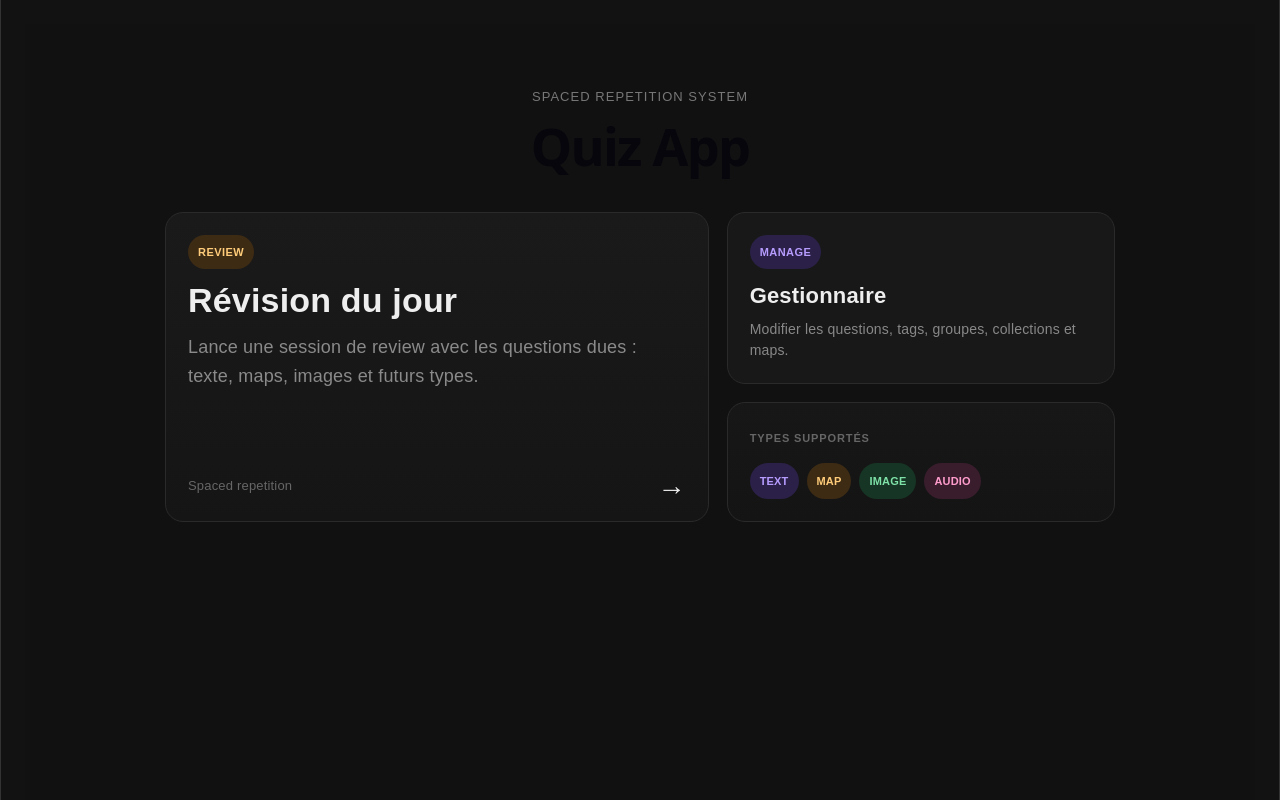
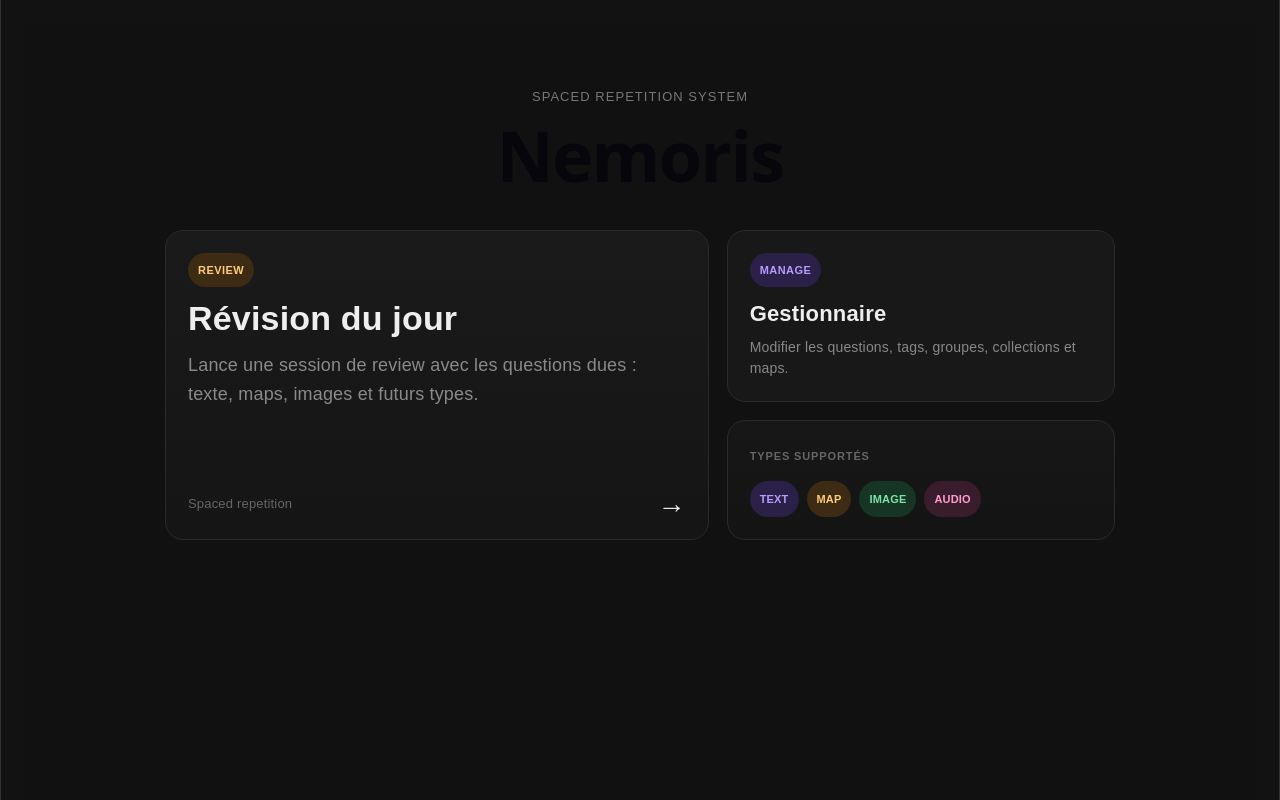
Before and after one commit to Liphis01/nemoris, a React app in the folder frontend/: page / in a window 1280 px wide. Built offline with nearby package versions, Linux system fonts and the light colour scheme; the HTML template or start-up script is replaced by a standard one.

Commit message:
feat: nouveau nom officiel !

```diff
--- a/frontend/src/components/Menu.jsx
+++ b/frontend/src/components/Menu.jsx
@@ -62,13 +62,13 @@ export default function Menu({ setMode }) {
                     <h1
                         style={{
                             margin: 0,
-                            fontSize: "52px",
+                            fontSize: "70px",
                             lineHeight: 1,
                             fontWeight: "800",
                             marginBottom: "14px"
                         }}
                     >
-                        Quiz App
+                        Nemoris
                     </h1>
                 </div>
 
```
Also changed, not shown: 1 other file (tests, documents, lock files or other folders).
